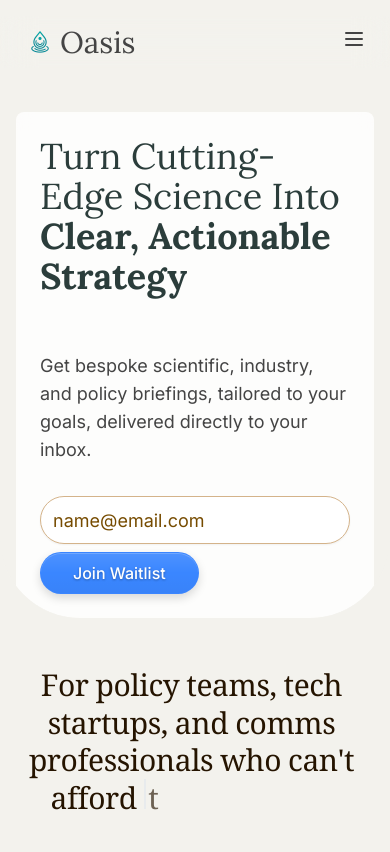
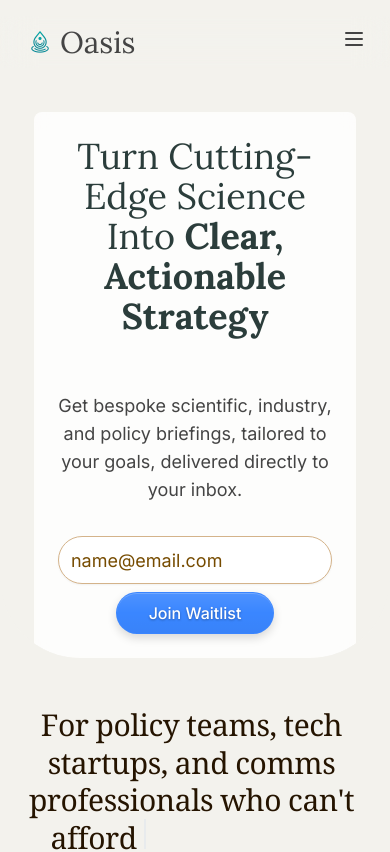
Before and after one commit to MyOasisScience/landingpage, a Next.js app: page / in a window 390 px wide. Shown: the top 852 px of the page. Built offline with nearby package versions, Linux system fonts and the light colour scheme; no server answers.

Commit message:
final padding changes for mobile

```diff
--- a/src/components/hero.tsx
+++ b/src/components/hero.tsx
@@ -60,7 +60,7 @@ export default function Hero() {
       </div>
 
       {/* Content */}
-      <div className="flex-1 text-left max-w-xl relative z-10 mt-4 md:mt-0 lg:ml-[10%] bg-white/80 backdrop-blur-sm p-6 rounded-lg">
+      <div className="flex-1 text-center lg:text-left max-w-xl relative z-10 mt-4 md:mt-0 lg:ml-[10%] bg-white/80 backdrop-blur-sm p-6 rounded-lg mx-auto lg:mx-0 w-[90%] lg:w-auto">
         <h1 className="font-logo text-4xl sm:text-5xl lg:text-6xl font-medium text-[#2B3D3B]">
           Turn Cutting-Edge Science Into{" "}
           <strong className="font-semibold">Clear, Actionable Strategy</strong>
```
